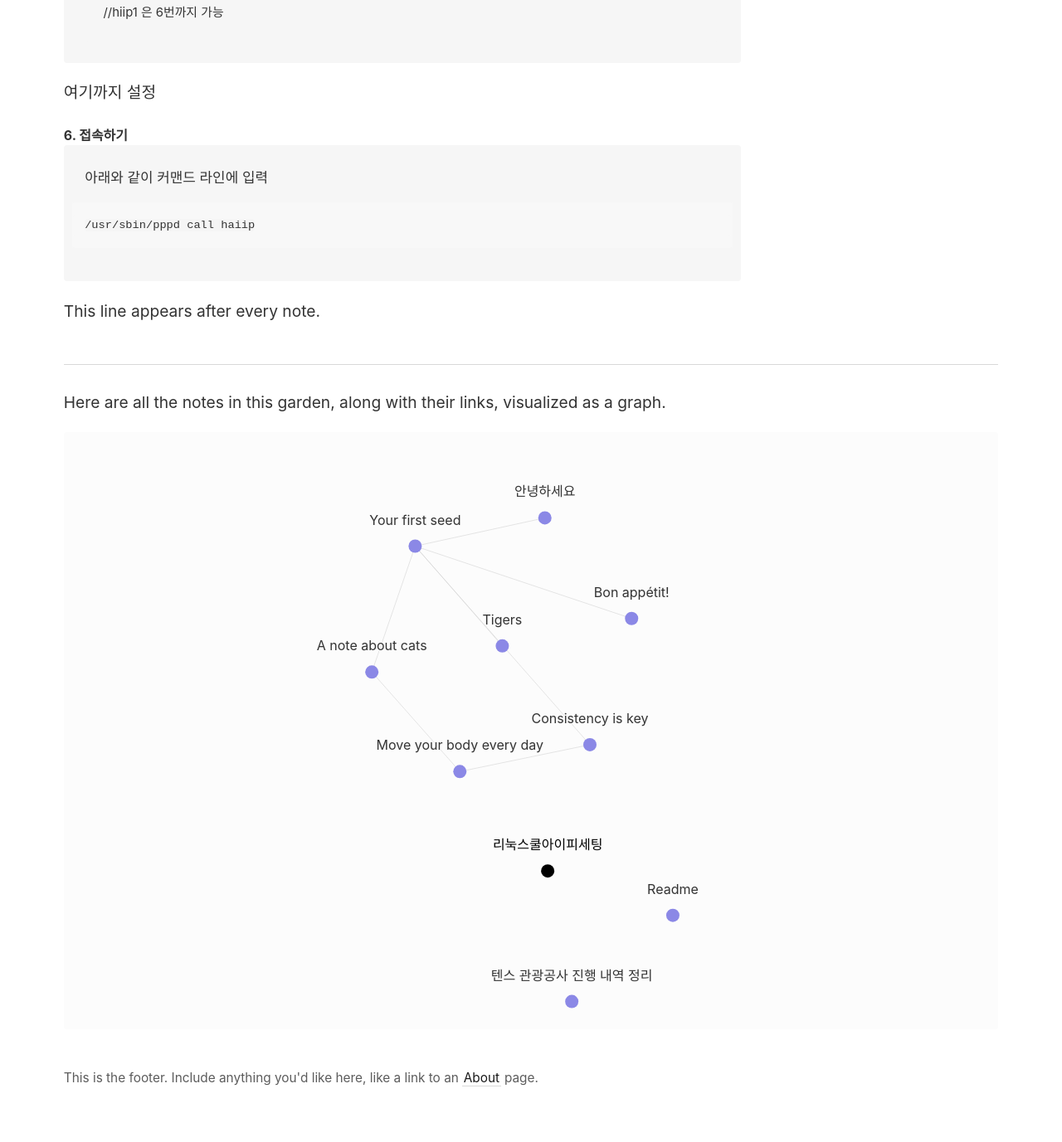
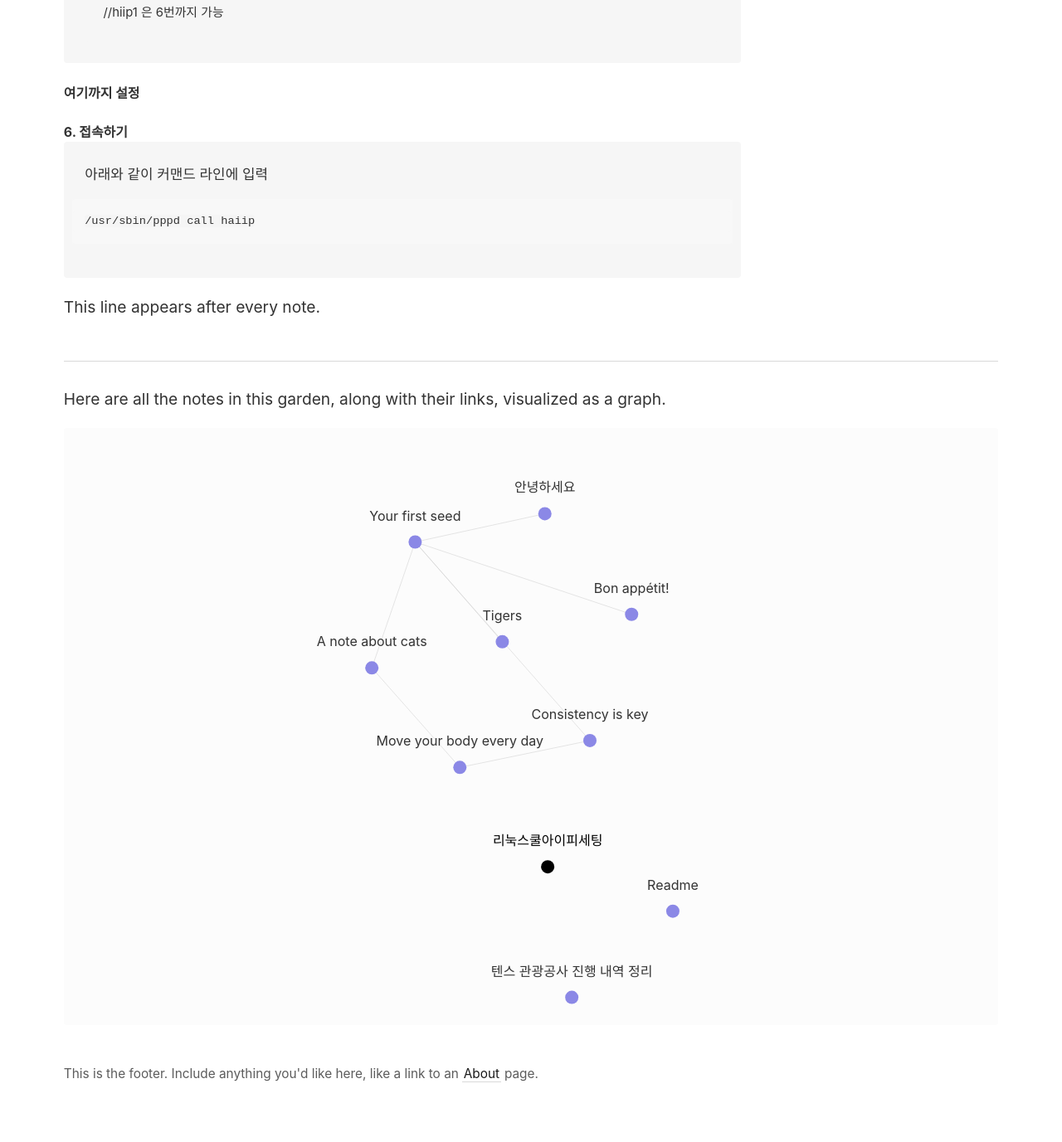
Before and after one commit to nauryu/secondbrain, a Jekyll site: the page built from _notes/리눅스_쿨아이피_세팅.md, in a window 1280 px wide. Shown: the part 2035-3412 px from the top of the page at 83% size. Built offline with Jekyll 4.4.1, drawn with Linux system fonts in a browser that asks for light colours.

```diff
--- a/_notes/리눅스_쿨아이피_세팅.md
+++ b/_notes/리눅스_쿨아이피_세팅.md
@@ -61,7 +61,7 @@ chmod 755 /usr/sbin/haiip_setup.sh
 >> Enter SET SERVER :  haiip1.haion.net
 >> //hiip1 은 6번까지 가능
 
-여기까지 설정
+##### 여기까지 설정
 
 ##### 6. 접속하기
 >아래와 같이 커맨드 라인에 입력
```
